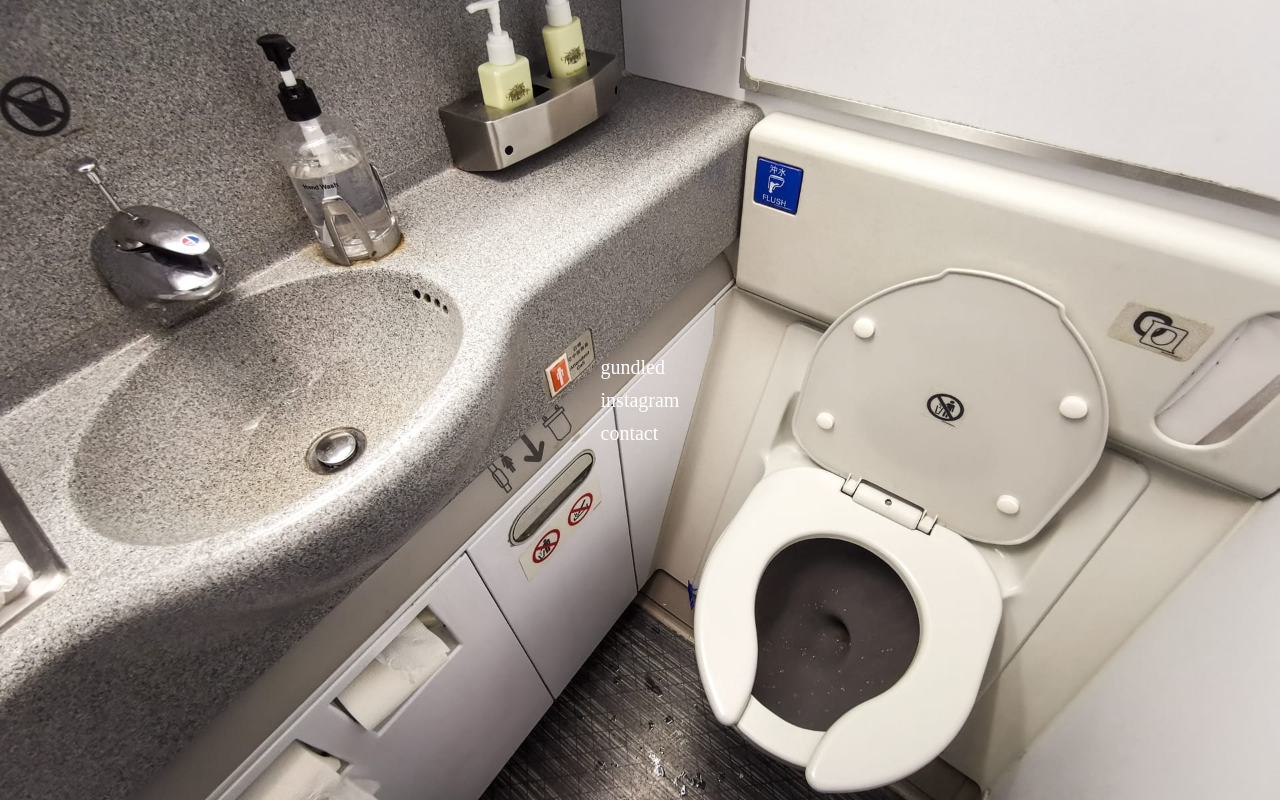
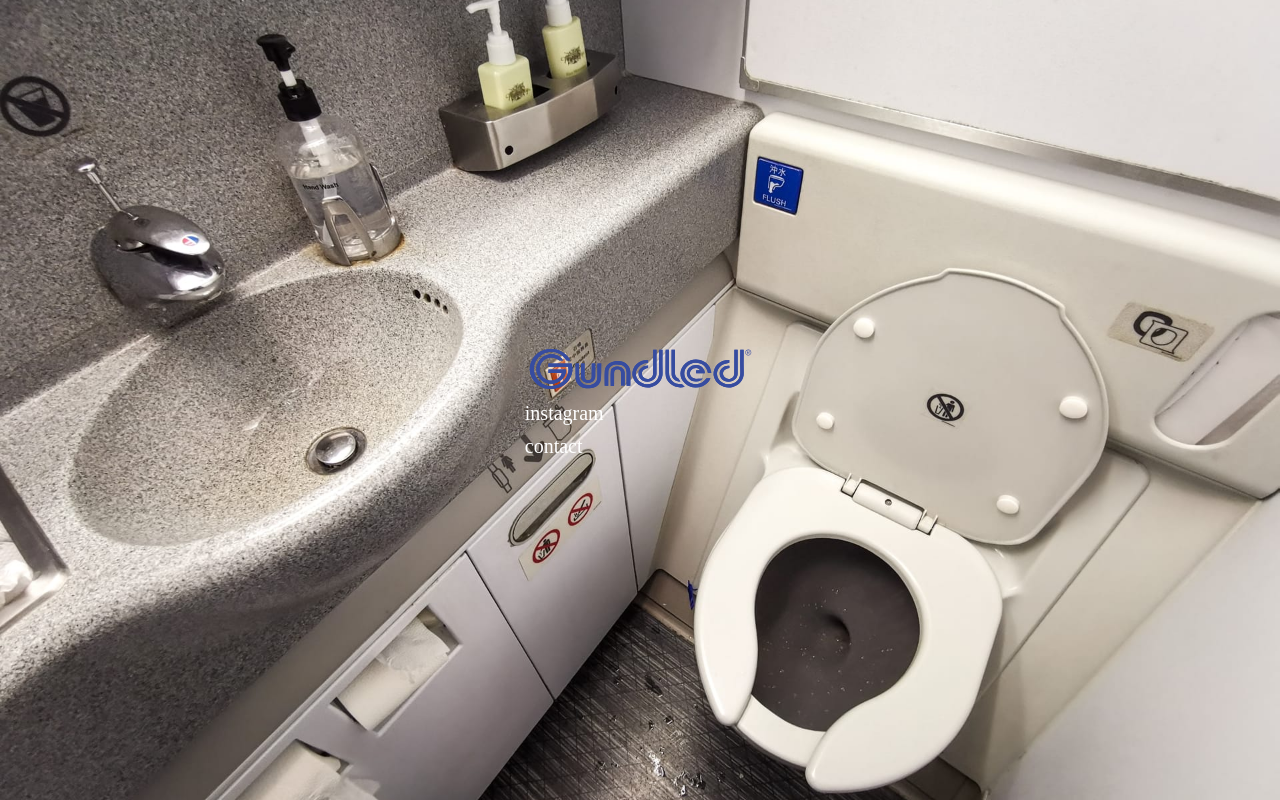
Before and after one commit to cmurph11/gundled, a plain HTML site: page index.html in a window 1280 px wide. Drawn offline with Linux system fonts and the light colour scheme.

Commit message:
updated with logo

```diff
--- a/index.html
+++ b/index.html
@@ -23,16 +23,15 @@
             text-align: left;
         }
 
-        p {
-            font-family: 'Times New Roman', Times, serif;
-            font-size: 20px; /* Reduced font size */
-            color: white;
-            margin: 5px 0;
+        img {
+            width: auto; /* Adjust image size as needed */
+            height: 50px; /* Set height for the image */
+            margin: 5px 0; /* Space around the image */
         }
 
         a {
             font-family: 'Times New Roman', Times, serif;
-            font-size: 20px; /* Reduced font size */
+            font-size: 20px; /* Font size for links */
             text-decoration: none;
             color: white; /* Default link color */
             margin: 5px 0;
@@ -47,7 +46,7 @@
 </head>
 <body>
     <div class="content">
-        <p>gundled</p>
+        <img src="gundled.svg" alt="Gundled Logo">
         <a href="https://www.instagram.com/gundled/" target="_blank">instagram</a>
         <a href="mailto:info@gundled.com">contact</a>
     </div>
```
Also changed, not shown: gundled.svg (added).
